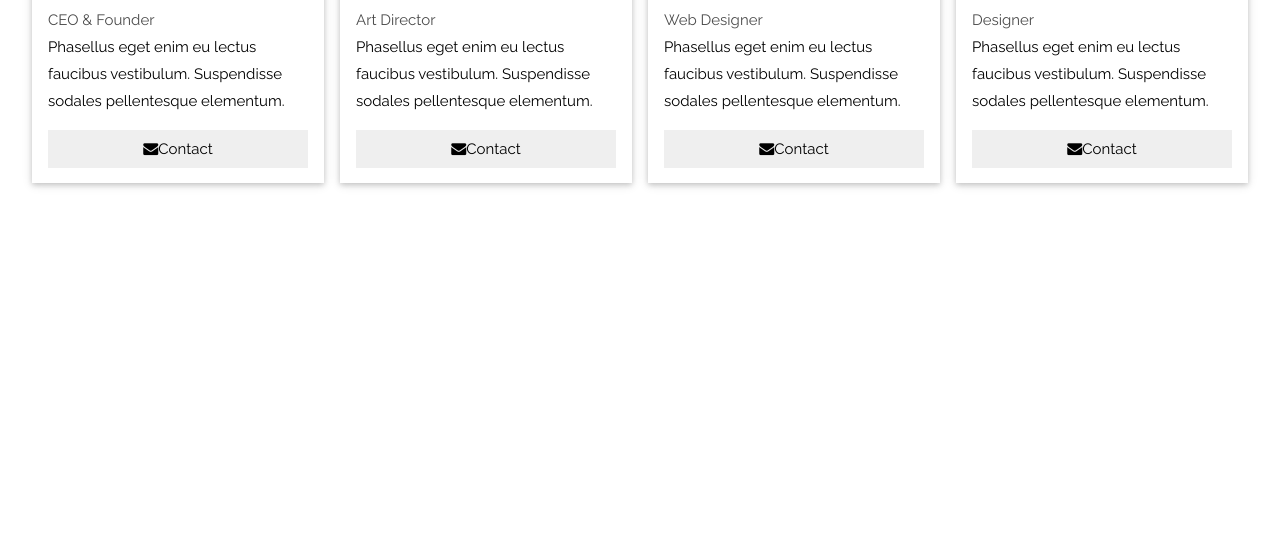
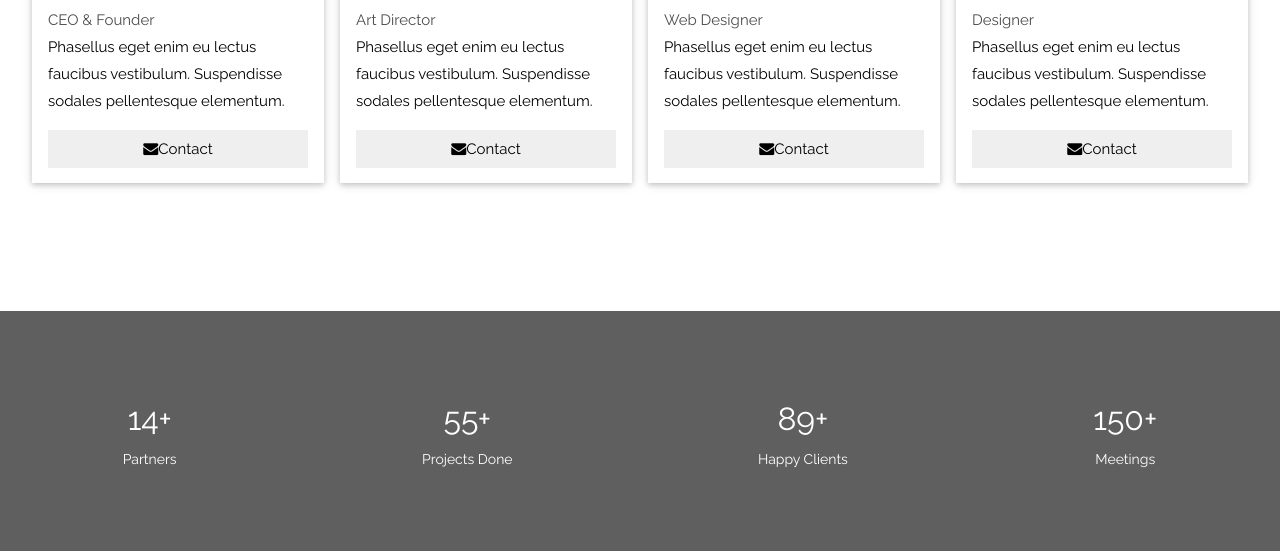
Before and after one commit to ArsenGHa/CSS_Template_vers.2, a plain HTML site: page index.html in a window 1280 px wide. Shown: the part 2781-3332 px from the top of the page. Before the commit the page ends 3092 px from the top, so only its background shows below. Drawn offline with Linux system fonts and the light colour scheme.

Commit message:
add_statistic_section

```diff
--- a/css/style.less
+++ b/css/style.less
@@ -220,6 +220,7 @@ li {
         >div {
             margin: 0 8px;
             box-shadow: 0 2px 5px 0 rgb(0 0 0 / 16%), 0 2px 10px 0 rgb(0 0 0 / 12%);
+            box-sizing: inherit;
 
             h2 {
                 font-family: "Raleway", sans-serif;
@@ -262,3 +263,27 @@ li {
 
     }
 }
+
+.main_statistic {
+    background-color: rgb(95, 95, 95);
+    display: flex;
+    text-align: center;
+    align-items: center;
+    justify-content: space-around;
+    height: 30vh;
+    max-width: 100%;
+
+    .statistic_block {
+        color: white;
+        font-family: "Raleway", sans-serif;
+
+        .indicator {
+            font-size: 32px;
+        }
+
+        .field {
+            font-size: 14px;
+            font-weight: 100;
+        }
+    }
+}
--- a/index.html
+++ b/index.html
@@ -85,7 +85,7 @@
         </div>
     </section>
 
-    <section class="name_list">
+    <section class="name_list" id="team">
         <h3>THE TEAM</h3>
         <p>The ones who runs this company</p>
         <div class="card_list">
@@ -124,5 +124,24 @@
         </div>
     </section>
 
+    <section class="main_statistic">
+        <div class="statistic_block">
+            <p class="indicator">14+</p>
+            <p class="field">Partners</p>
+        </div>
+        <div class="statistic_block">
+            <p class="indicator">55+</p>
+            <p class="field">Projects Done</p>
+        </div>
+        <div class="statistic_block">
+            <p class="indicator">89+</p>
+            <p class="field">Happy Clients</p>
+        </div>
+        <div class="statistic_block">
+            <p class="indicator">150+</p>
+            <p class="field">Meetings</p>
+        </div>
+    </section>
+
 </body>
 </html>
```
Also changed, not shown: css/style.css.
